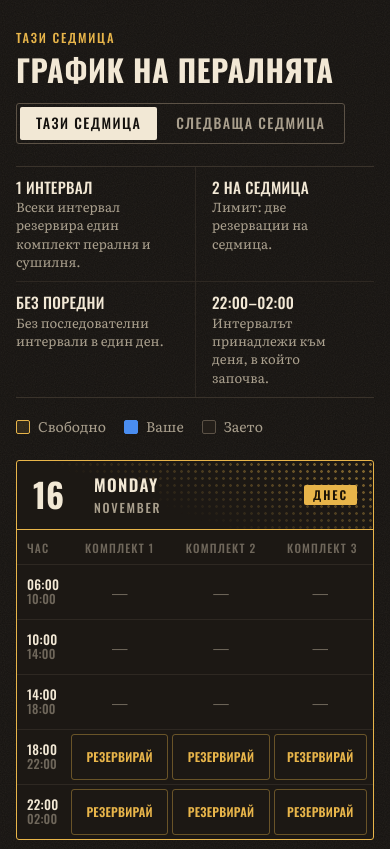
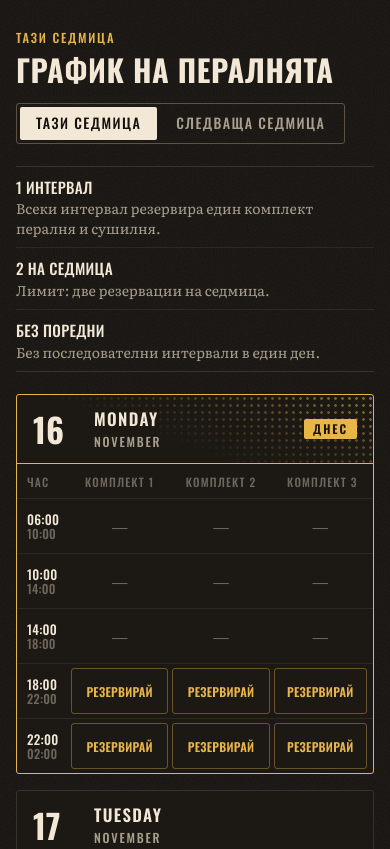
Before and after one commit to Gogo2204/dorm-laundry, a Django app: page /laundry/schedule/ in a window 390 px wide. Shown: the part 61-910 px from the top of the page. Run offline with Django 5.2, Linux system fonts and the light colour scheme; the visitor is signed in with stand-in values (Sample User, id 1); data comes from the database, SQL or seed files in the repository; data that the repository does not hold is empty; parts of the project's set-up code (start-up, migrations or seed data) failed here and were passed over.

Commit message:
fix: drop the slot-5 rule card and the legend; keep the original bar and menu behaviour
The top bar scrolls with the page again and the phone menu opens in the
flow below 992px, as Bootstrap's collapse did.

Co-Authored-By: Claude Opus 5.5 <noreply@anthropic.com>
Claude-Session: https://claude.ai/code/session_01Va6YUxqgSsf4vwhJyBrfMs

```diff
--- a/static/css/app.css
+++ b/static/css/app.css
@@ -98,13 +98,11 @@ code { font-family: var(--display); }
 /* ---------- top bar ---------- */
 
 .bar {
-    position: sticky;
-    top: 0;
-    z-index: 10;
     background: var(--stock);
     border-bottom: 1px solid var(--edge);
 }
-.bar .wrap { display: flex; align-items: center; min-height: 60px; gap: 16px; }
+.bar .wrap { display: flex; flex-wrap: wrap; align-items: center; gap: 0 16px; }
+.bar .brand { min-height: 60px; }
 
 .brand {
     display: flex;
@@ -156,12 +154,11 @@ code { font-family: var(--display); }
 .nav a[aria-current="page"] { color: var(--ink); border-bottom-color: var(--brass); }
 .nav form { margin: 0; }
 
-@media (max-width: 899px) {
+@media (max-width: 991px) {
     .nav-toggle { display: block; }
-    .nav { display: none; position: absolute; left: 0; right: 0; top: 100%;
-           background: var(--stock); border-bottom: 1px solid var(--edge); }
+    .nav { display: none; flex-basis: 100%; margin-left: 0; }
     .nav.open { display: block; }
-    .nav ul { flex-direction: column; align-items: stretch; gap: 0; padding: 4px var(--gutter) 12px; }
+    .nav ul { flex-direction: column; align-items: stretch; gap: 0; padding: 0 0 12px; }
     .nav li + li { border-top: 1px solid var(--line); }
     .nav a, .nav button { width: 100%; text-align: left; padding: 14px 2px; border-bottom: 0;
                           font-size: 1rem; }
@@ -317,8 +314,8 @@ main { flex: 1; padding: 28px 0 48px; }
 
 .rules {
     display: grid;
-    grid-template-columns: repeat(4, 1fr);
-    margin: 0 0 18px;
+    grid-template-columns: repeat(3, 1fr);
+    margin: 0 0 22px;
     padding: 0;
     list-style: none;
     border-top: 1px solid var(--edge);
@@ -327,20 +324,12 @@ main { flex: 1; padding: 28px 0 48px; }
 .rules li { padding: 12px 16px 12px 0; font-size: .9rem; color: var(--dim); line-height: 1.4; }
 .rules li + li { padding-left: 16px; border-left: 1px solid var(--line); }
 .rules b { display: block; color: var(--ink); font-size: 1.05rem; text-transform: uppercase; }
-@media (max-width: 899px) {
-    .rules { grid-template-columns: 1fr 1fr; }
-    .rules li { padding-top: 10px; padding-bottom: 10px; font-size: .82rem; }
+@media (max-width: 699px) {
+    .rules { grid-template-columns: 1fr; }
+    .rules li, .rules li + li { padding: 10px 0; border-left: 0; font-size: .88rem; }
+    .rules li + li { border-top: 1px solid var(--line); }
     .rules b { font-size: .95rem; }
-    .rules li:nth-child(3) { border-left: 0; padding-left: 0; }
-    .rules li:nth-child(n+3) { border-top: 1px solid var(--line); }
 }
-
-.legend { display: flex; flex-wrap: wrap; gap: 6px 18px; margin: 0 0 22px; padding: 0; list-style: none; }
-.legend li { display: flex; align-items: center; gap: 8px; }
-.swatch { width: 14px; height: 14px; border-radius: 2px; border: 1px solid var(--edge-2); }
-.swatch-free { border-color: var(--brass); background: var(--brass-wash); }
-.swatch-mine { border-color: var(--blue); background: var(--blue); }
-.swatch-taken { background: var(--sheet); }
 
 .days {
     display: grid;
--- a/templates/base.html
+++ b/templates/base.html
@@ -8,8 +8,8 @@
     <title>{% block title %}Пералня на общежитието{% endblock %}</title>
     <link rel="icon" href="{% static 'img/favicon.svg' %}" type="image/svg+xml">
     <link rel="preload" href="{% static 'fonts/oswald.woff2' %}" as="font" type="font/woff2" crossorigin>
-    <link rel="stylesheet" href="{% static 'css/app.css' %}?v=3">
-    <script src="{% static 'js/app.js' %}?v=3" defer></script>
+    <link rel="stylesheet" href="{% static 'css/app.css' %}?v=4">
+    <script src="{% static 'js/app.js' %}?v=4" defer></script>
 </head>
 <body>
     {% with current=request.resolver_match.url_name %}
--- a/templates/laundry/schedule.html
+++ b/templates/laundry/schedule.html
@@ -18,13 +18,6 @@
     <li><b>1 интервал</b>Всеки интервал резервира един комплект пералня и сушилня.</li>
     <li><b>2 на седмица</b>Лимит: две резервации на седмица.</li>
     <li><b>Без поредни</b>Без последователни интервали в един ден.</li>
-    <li><b>22:00–02:00</b>Интервалът принадлежи към деня, в който започва.</li>
-</ul>
-
-<ul class="legend small muted" aria-hidden="true">
-    <li><span class="swatch swatch-free"></span>Свободно</li>
-    <li><span class="swatch swatch-mine"></span>Ваше</li>
-    <li><span class="swatch swatch-taken"></span>Заето</li>
 </ul>
 
 <div class="days">
```
